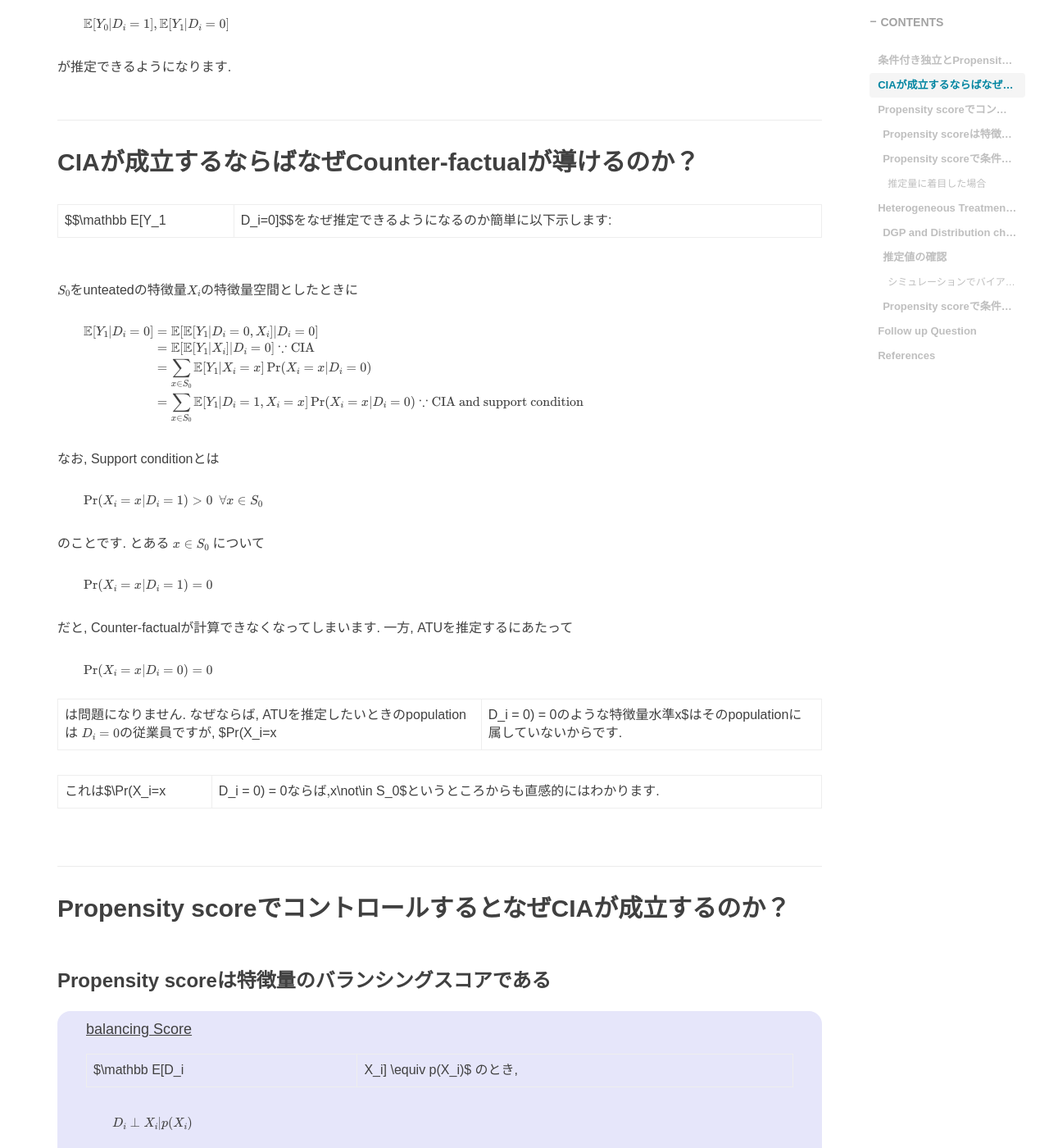
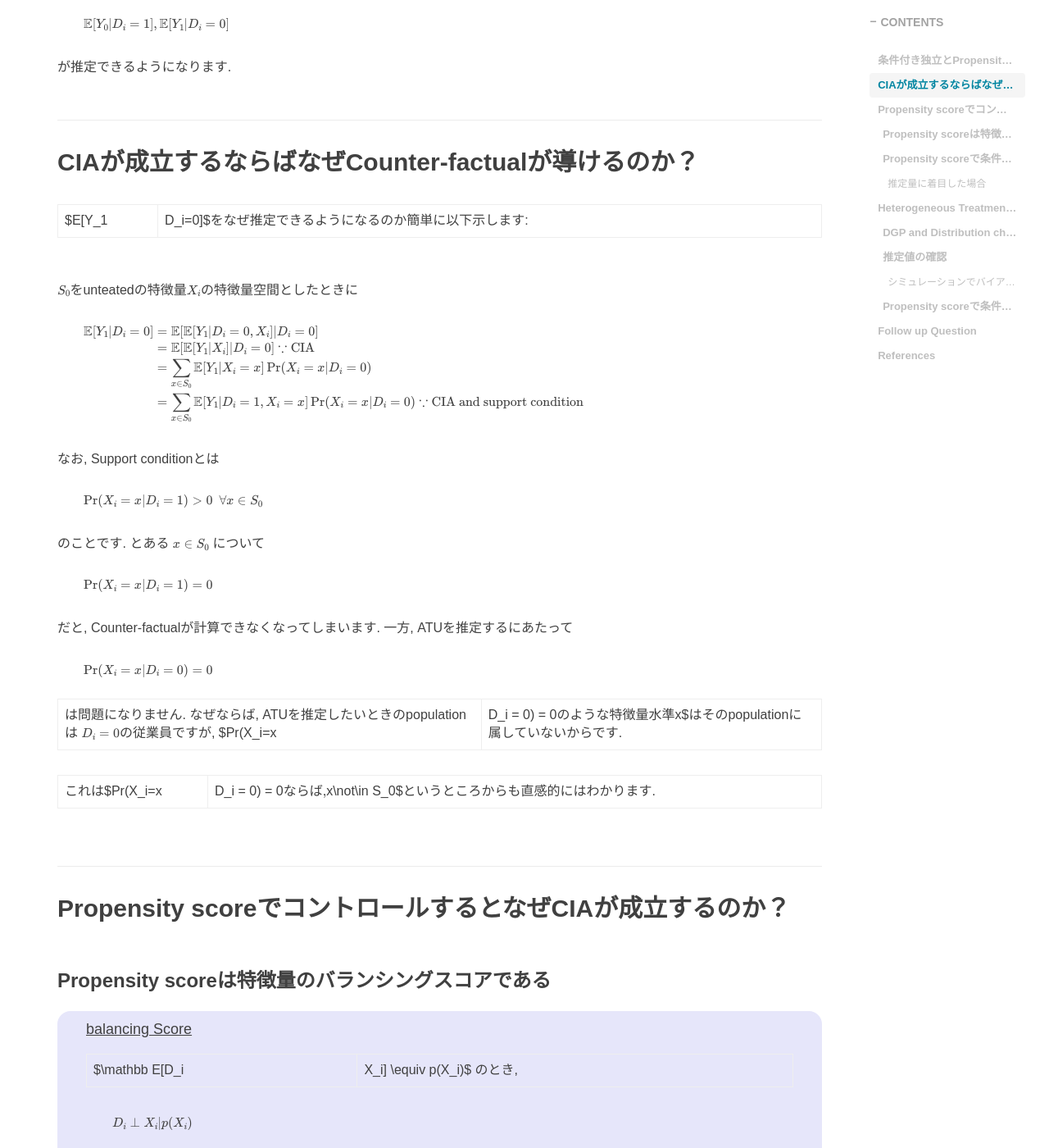
Before and after one commit to RyoNakagami/RyoNakagami.github.io, a Jekyll site: the page built from _posts/2023-07-06-propensity-score-conditional-independence.md, in a window 1280 px wide and 1400 px high, scrolled down 2469 px. Shown: the whole window at 82% size. Built offline with Jekyll 4.4.1, drawn with Linux system fonts in a browser that asks for light colours; comment, search, counter and statistics services are not loaded.

Commit message:
fix doctoc 20230705

```diff
--- a/_posts/2023-07-06-propensity-score-conditional-independence.md
+++ b/_posts/2023-07-06-propensity-score-conditional-independence.md
@@ -111,7 +111,7 @@ $$
 
 ## CIAが成立するならばなぜCounter-factualが導けるのか？
 
-$$\mathbb E[Y_1 | D_i=0]$$をなぜ推定できるようになるのか簡単に以下示します:
+$E[Y_1 | D_i=0]$をなぜ推定できるようになるのか簡単に以下示します:
 
 $S_0$をunteatedの特徴量$X_i$の特徴量空間としたときに
 
@@ -144,7 +144,7 @@ $$
 
 は問題になりません. なぜならば, ATUを推定したいときのpopulationは $D_i = 0$の従業員ですが, $Pr(X_i=x |D_i = 0) = 0$のような特徴量水準$x$はそのpopulationに属していないからです.
 
-これは$\Pr(X_i=x |D_i = 0) = 0$ならば, $x\not\in S_0$というところからも直感的にはわかります.
+これは$Pr(X_i=x |D_i = 0) = 0$ならば, $x\not\in S_0$というところからも直感的にはわかります.
 
 
 ## Propensity scoreでコントロールするとなぜCIAが成立するのか？
```
